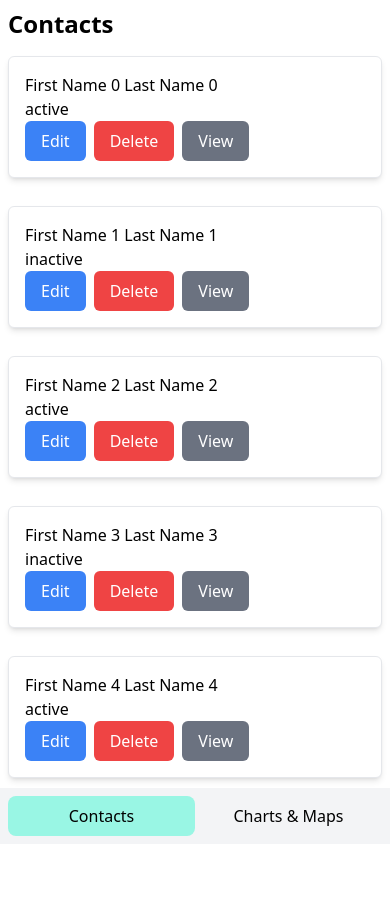
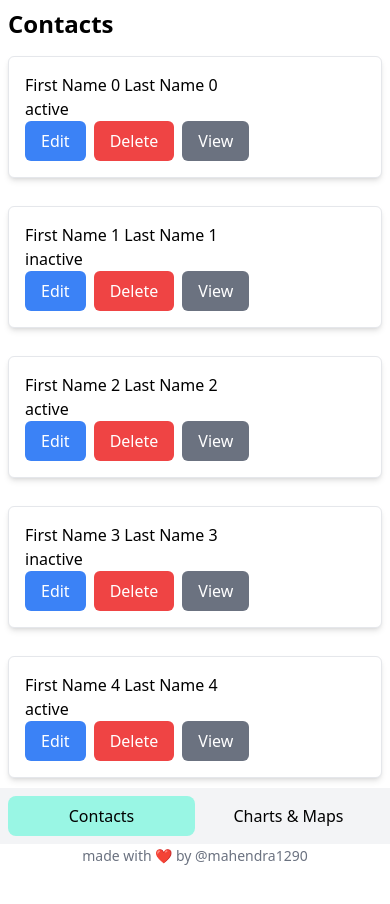
Before and after one commit to mahendra1290/taiyo-app, a React (Vite) app: page /contacts in a window 390 px wide. Shown: the top 904 px of the page. Before the commit the page ends 844 px from the top, so only its background shows below. Built offline with nearby package versions, Linux system fonts and the light colour scheme.

Commit message:
fix scroll hiding content in mobile

```diff
--- a/src/routes/root.tsx
+++ b/src/routes/root.tsx
@@ -9,7 +9,7 @@ const Root = () => {
 
   return (
     <>
-      <section className='flex h-[calc(100vh-56px)] overflow-auto sm:h-auto'>
+      <section className='flex pb-[56px] overflow-auto sm:h-auto'>
         <nav className='min-h-screen hidden sm:block'>
           <ul className='min-h-full flex flex-col gap-2 py-4 px-2 bg-gray-100 shadow-lg'>
             <NavLink to='/contacts' className={navLinkClasses}>
```
